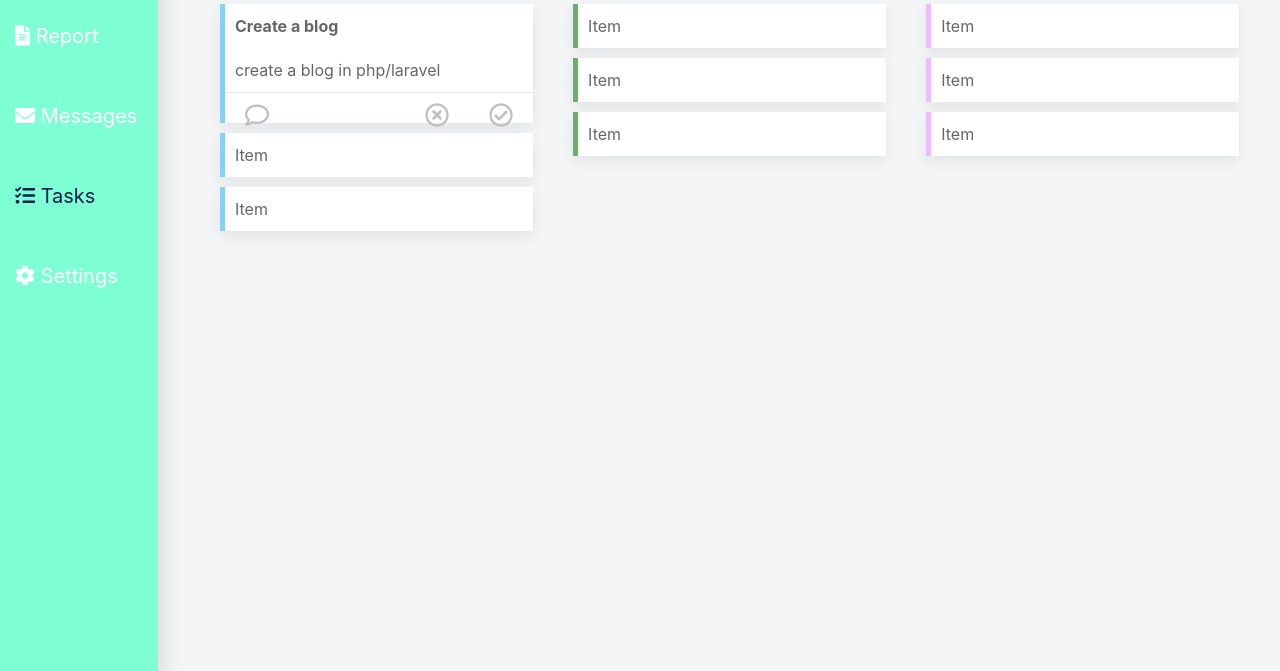
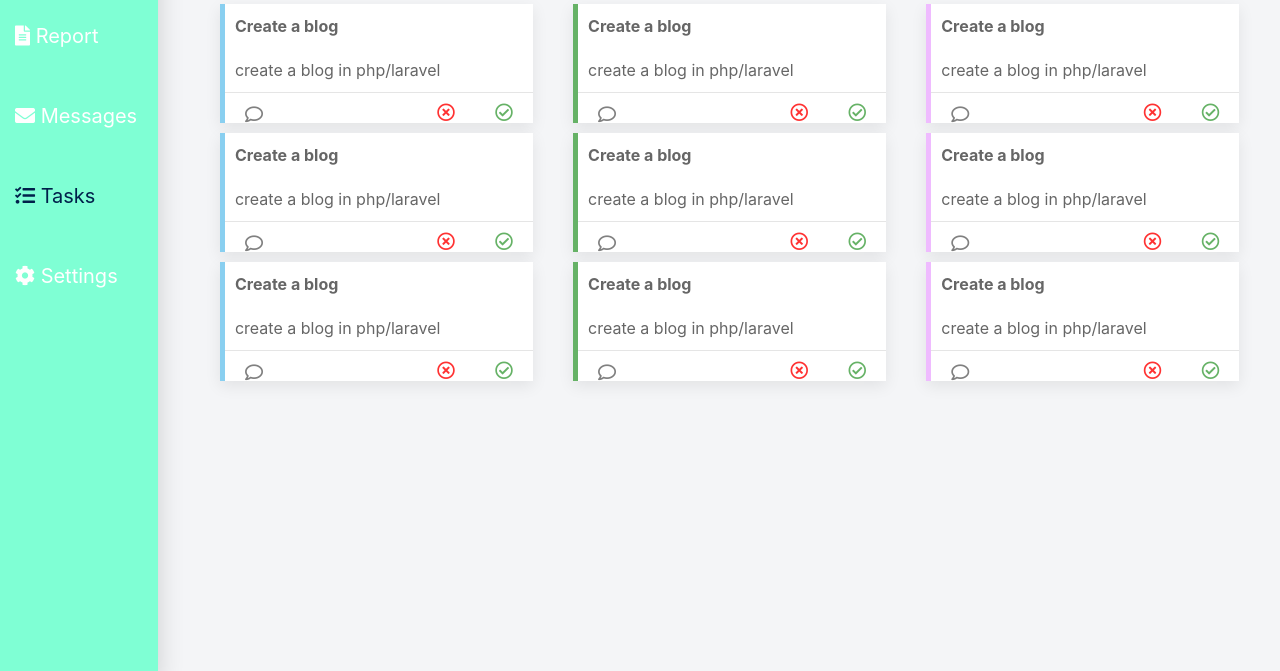
Before and after one commit to hotamisli/menthub-test, a plain HTML site: page tasks.html in a window 1280 px wide. Shown: the part 144-815 px from the top of the page. Drawn offline with Linux system fonts and the light colour scheme.

Commit message:
tasks page updated

```diff
--- a/css/style.css
+++ b/css/style.css
@@ -65,20 +65,20 @@ body {
 }
 
 .uk-container.tasks .uk-card .uk-card-footer i {
-    font-size: 24px;
+    font-size: 18px;
     color: #bfbfbf;
 }
 
 .uk-container.tasks .uk-card .uk-card-footer i.fa-comment {
-    /* color: grey; */
+    color: grey;
 }
 
 .uk-container.tasks .uk-card .uk-card-footer i.fa-check-circle {
-    /* color: #66b266; */
+    color: #66b266;
 }
 
 .uk-container.tasks .uk-card .uk-card-footer i.fa-times-circle {
-    /* color: #ff3232; */
+    color: #ff3232;
 }
 .uk-width-1-3 .recent-chats{
     margin-top:5px;
--- a/tasks.html
+++ b/tasks.html
@@ -92,20 +92,84 @@
                                 <i class="far fa-comment"></i> <i class="far fa-check-circle uk-align-right"></i><i class="far fa-times-circle uk-align-right"></i>
                             </div>
                         </div>
-                        <div class="uk-card uk-card-default uk-card-body uk-margin-small">Item</div>
-                        <div class="uk-card uk-card-default uk-card-body uk-margin-small">Item</div>
+                        <div class="uk-card uk-card-default uk-margin-small">
+                                <div class="uk-card-body">
+                                    <p><b>Create a blog</b></p>
+                                    <p>create a blog in php/laravel</p>
+                                </div>
+                                <div class="uk-card-footer">
+                                    <i class="far fa-comment"></i> <i class="far fa-check-circle uk-align-right"></i><i class="far fa-times-circle uk-align-right"></i>
+                                </div>
+                            </div>
+                            <div class="uk-card uk-card-default uk-margin-small">
+                                    <div class="uk-card-body">
+                                        <p><b>Create a blog</b></p>
+                                        <p>create a blog in php/laravel</p>
+                                    </div>
+                                    <div class="uk-card-footer">
+                                        <i class="far fa-comment"></i> <i class="far fa-check-circle uk-align-right"></i><i class="far fa-times-circle uk-align-right"></i>
+                                    </div>
+                                </div>
                     </div>
                     <div class="uk-width-1-3@m uk-width-1-1@s new">
                         <h4>Upcoming Deadlines</h4>
-                        <div class="uk-card uk-card-default uk-card-body uk-margin-small">Item</div>
-                        <div class="uk-card uk-card-default uk-card-body uk-margin-small">Item</div>
-                        <div class="uk-card uk-card-default uk-card-body uk-margin-small">Item</div>
+                        <div class="uk-card uk-card-default uk-margin-small">
+                                <div class="uk-card-body">
+                                    <p><b>Create a blog</b></p>
+                                    <p>create a blog in php/laravel</p>
+                                </div>
+                                <div class="uk-card-footer">
+                                    <i class="far fa-comment"></i> <i class="far fa-check-circle uk-align-right"></i><i class="far fa-times-circle uk-align-right"></i>
+                                </div>
+                            </div>
+                            <div class="uk-card uk-card-default uk-margin-small">
+                                    <div class="uk-card-body">
+                                        <p><b>Create a blog</b></p>
+                                        <p>create a blog in php/laravel</p>
+                                    </div>
+                                    <div class="uk-card-footer">
+                                        <i class="far fa-comment"></i> <i class="far fa-check-circle uk-align-right"></i><i class="far fa-times-circle uk-align-right"></i>
+                                    </div>
+                                </div>
+                                <div class="uk-card uk-card-default uk-margin-small">
+                                        <div class="uk-card-body">
+                                            <p><b>Create a blog</b></p>
+                                            <p>create a blog in php/laravel</p>
+                                        </div>
+                                        <div class="uk-card-footer">
+                                            <i class="far fa-comment"></i> <i class="far fa-check-circle uk-align-right"></i><i class="far fa-times-circle uk-align-right"></i>
+                                        </div>
+                                    </div>
                     </div>
                     <div class="uk-width-1-3@m uk-width-1-1@s complete">
                         <h4>Completed Tasks</h4>
-                        <div class="uk-card uk-card-default uk-card-body uk-margin-small">Item</div>
-                        <div class="uk-card uk-card-default uk-card-body uk-margin-small">Item</div>
-                        <div class="uk-card uk-card-default uk-card-body uk-margin-small">Item</div>
+                        <div class="uk-card uk-card-default uk-margin-small">
+                                <div class="uk-card-body">
+                                    <p><b>Create a blog</b></p>
+                                    <p>create a blog in php/laravel</p>
+                                </div>
+                                <div class="uk-card-footer">
+                                    <i class="far fa-comment"></i> <i class="far fa-check-circle uk-align-right"></i><i class="far fa-times-circle uk-align-right"></i>
+                                </div>
+                            </div>
+                            <div class="uk-card uk-card-default uk-margin-small">
+                                    <div class="uk-card-body">
+                                        <p><b>Create a blog</b></p>
+                                        <p>create a blog in php/laravel</p>
+                                    </div>
+                                    <div class="uk-card-footer">
+                                        <i class="far fa-comment"></i> <i class="far fa-check-circle uk-align-right"></i><i class="far fa-times-circle uk-align-right"></i>
+                                    </div>
+                                </div>
+                                <div class="uk-card uk-card-default uk-margin-small">
+                                        <div class="uk-card-body">
+                                            <p><b>Create a blog</b></p>
+                                            <p>create a blog in php/laravel</p>
+                                        </div>
+                                        <div class="uk-card-footer">
+                                            <i class="far fa-comment"></i> <i class="far fa-check-circle uk-align-right"></i><i class="far fa-times-circle uk-align-right"></i>
+                                        </div>
+                                    </div>
                     </div>
 
                 </div>
```
